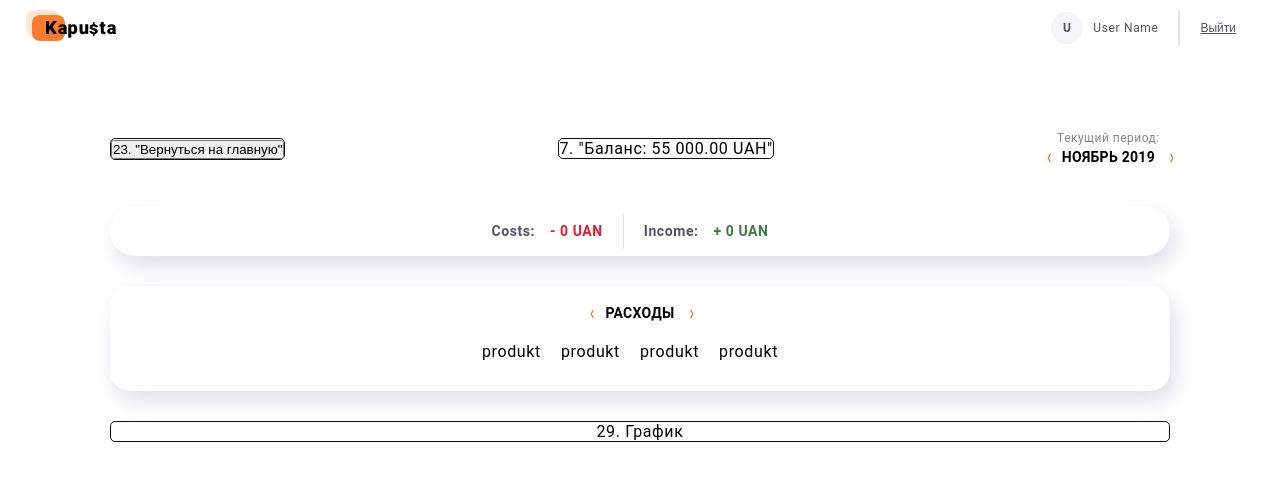
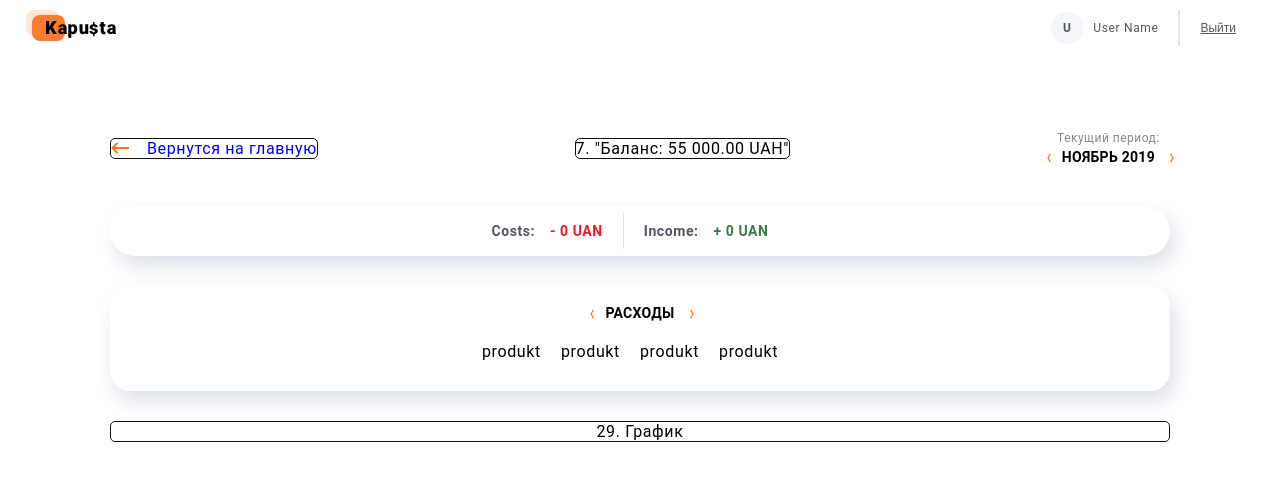
Before and after one commit to vmorgunov/project-smart-finance, a React (Create React App) app in the folder frontend/: page /report in a window 1280 px wide. Shown: the top 480 px of the page. Built offline with nearby package versions, Linux system fonts and the light colour scheme.

Commit message:
Report-button-home(23)
Create Navigation + Button Report(Gohome)

```diff
--- /dev/null
+++ b/frontend/src/components/Navigation/Navigation.jsx
@@ -0,0 +1,12 @@
+import { useLocation, Link } from 'react-router-dom';
+
+export default function Navigation({ router, children }) {
+  const location = useLocation();
+  return (
+    <>
+      <Link to={{ pathname: `${router}`, state: { from: location } }}>
+        <div>{children}</div>
+      </Link>
+    </>
+  );
+}
--- /dev/null
+++ b/frontend/src/components/ReportButton/ReportButton.jsx
@@ -0,0 +1,15 @@
+import React from 'react';
+import Navigation from '../Navigation/Navigation';
+import { ReportButtonTitle } from './ReportButton.styled';
+
+export const ReportButton = () => {
+  return (
+      <Navigation router="/">
+          <svg width="18" height="12" fill="none" xmlns="http://www.w3.org/2000/svg"><path d="M18 5H3.83l3.58-3.59L6 0 0 6l6 6 1.41-1.41L3.83 7H18V5Z" fill="#FF751D" />
+          </svg>
+          <ReportButtonTitle>
+              Вернутся на главную
+          </ReportButtonTitle>
+      </Navigation>
+    );
+};
--- /dev/null
+++ b/frontend/src/components/ReportButton/ReportButton.styled.js
@@ -0,0 +1,7 @@
+import styled from '@emotion/styled';
+
+export const ReportButtonTitle = styled.span`
+  align-items: center;
+  justify-content: center;
+  margin-left: 18px;
+`;
--- /dev/null
+++ b/frontend/src/components/ReportButton/index.js
@@ -0,0 +1 @@
+export { ReportButton } from './ReportButton';
--- a/frontend/src/views/ReportView/ReportView.jsx
+++ b/frontend/src/views/ReportView/ReportView.jsx
@@ -1,5 +1,5 @@
 import React from 'react';
-
+import { ReportButton } from '../../components/ReportButton'
 import MonthPicker from '../../components/MonthPicker/MonthPicker';
 import Reports from '../../components/Reports/Reports';
 import { ReportStatistic } from '../../components/ReportStatistic'
@@ -16,7 +16,9 @@ const ReportView = () => {
     return (
         <ReportContainer>
             <ReportNav>
-                <ReportComponent> <button>23. "Вернуться на главную"</button> </ReportComponent>
+                <ReportComponent>
+                    <ReportButton />
+                </ReportComponent>
 
                 <ReportComponent>7.  "Баланс: 55 000.00 UAH" </ReportComponent>
 
```
